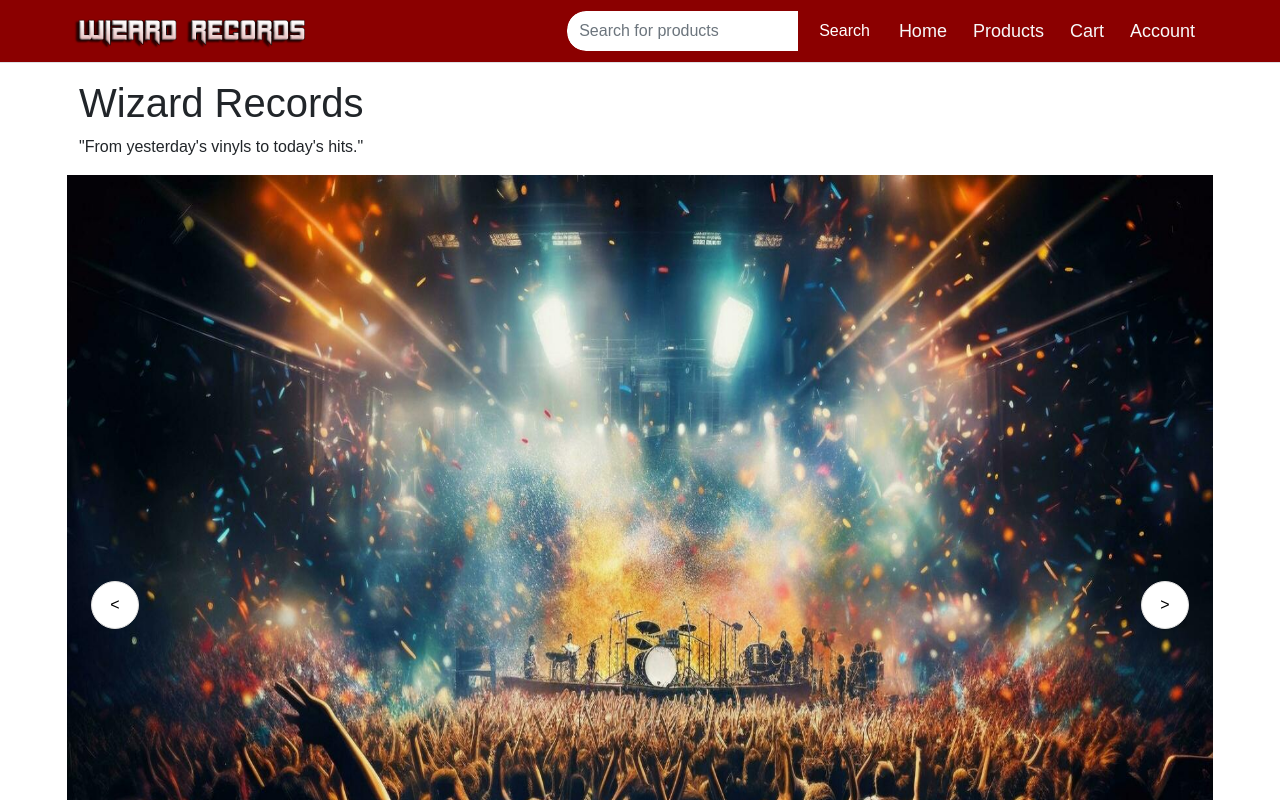
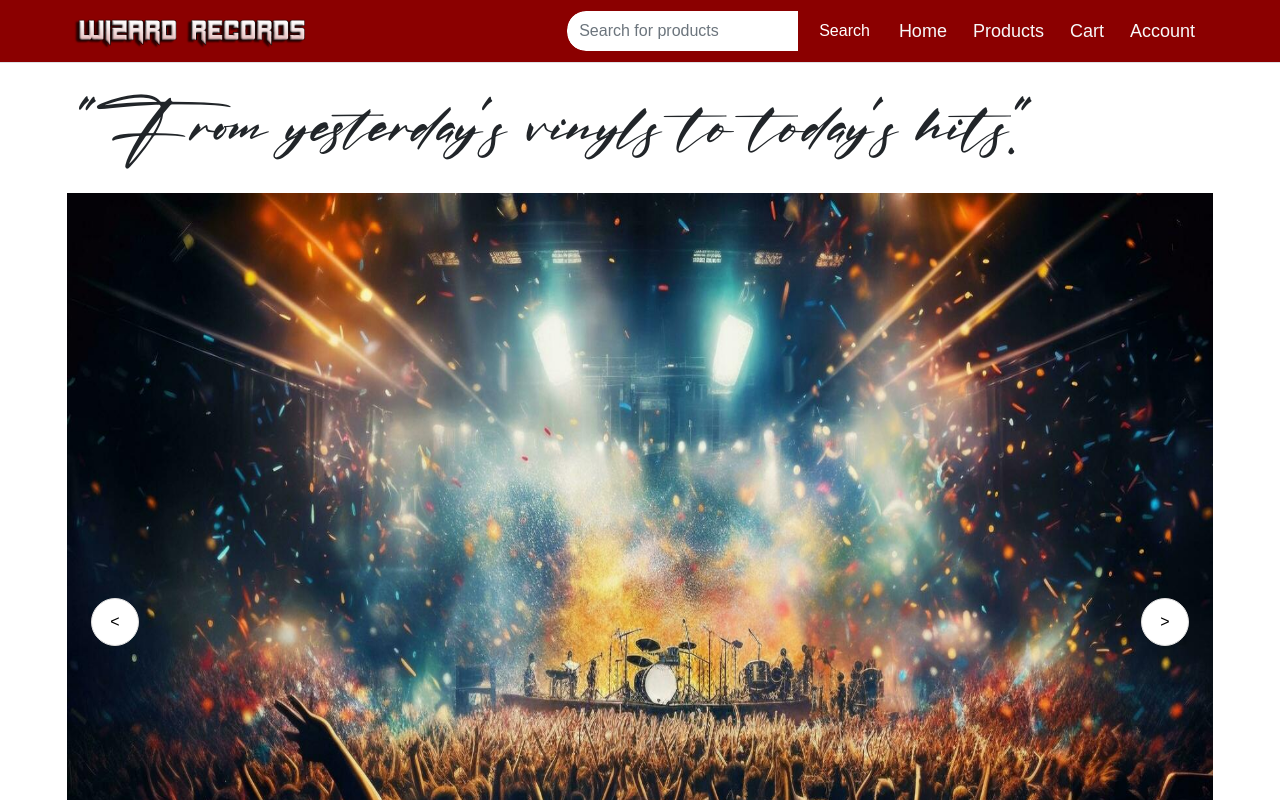
Before and after one commit to thatscringebro/TPWebWizards, a React (Create React App) app in the folder ClientApp/: page / in a window 1280 px wide. Shown: the top 800 px of the page. Built offline with nearby package versions, Linux system fonts and the light colour scheme.

Commit message:
Ajout d'un custom font pour le slogan.

```diff
--- /dev/null
+++ b/ClientApp/src/components/Fonts.css
@@ -0,0 +1,6 @@
+@font-face {
+    font-family: 'PatrenaRolane';
+    src: url('./Fonts/Patrena Rolane.otf') format('opentype');
+    font-weight: normal;
+    font-style: normal;
+}
--- a/ClientApp/src/components/Home.css
+++ b/ClientApp/src/components/Home.css
@@ -30,3 +30,8 @@
 .used-compact-disc img {
     margin-top: 20px;
 }
+
+.slogan {
+    font-family: 'PatrenaRolane';
+    font-size: calc(20px + (95 - 20) * ((100vw - 320px) / (1920 - 320)));
+}
--- a/ClientApp/src/components/Home.js
+++ b/ClientApp/src/components/Home.js
@@ -2,6 +2,7 @@ import React, { Component } from 'react';
 import Carousel from "../components/Carousel/Carousel";
 import { Container, Row, Col, Card, CardImg, CardBody, CardTitle, CardSubtitle, CardText, Form, FormGroup, Label, Input, Button, Alert } from 'reactstrap';
 import './Home.css';
+import './Fonts.css'
 
 export class Home extends Component {
     static displayName = Home.name;
@@ -55,8 +56,7 @@ export class Home extends Component {
         <section className="hero-banner">
           {/* Hero banner content goes here */}
           <Container>
-            <h1>Wizard Records</h1>
-                    <p>"From yesterday's vinyls to today's hits."</p>
+                <p className="slogan">"From yesterday's vinyls to today's hits."</p>
           </Container>
         </section>
 
```
Also changed, not shown: ClientApp/src/components/Fonts/Patrena Rolane.otf (added), 1 other file (tests, documents, lock files or other folders).
